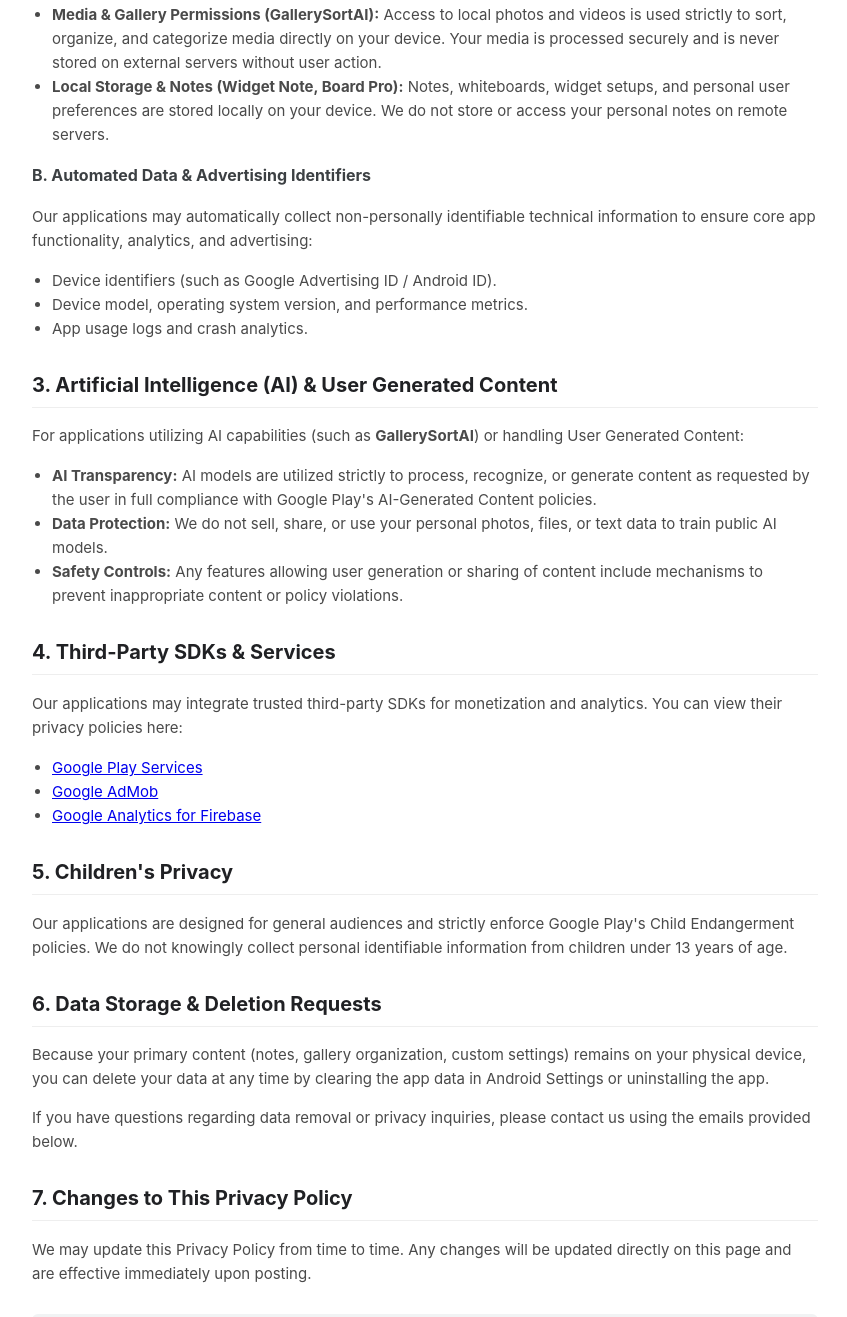
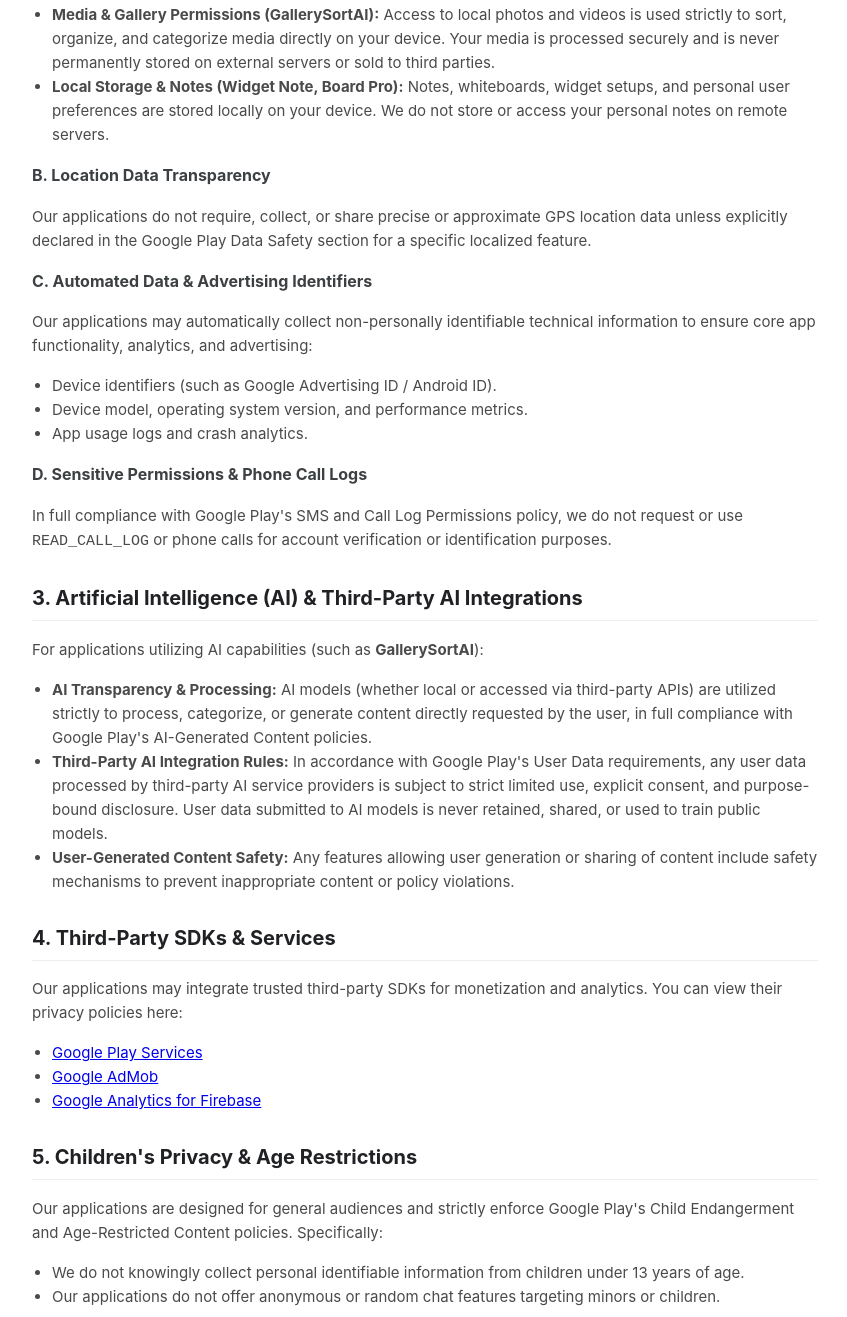
Before and after one commit to AppLabBySunil/privacy-policy, a plain HTML site: page index.html in a window 1280 px wide. Shown: the part 916-2233 px from the top of the page, without its empty margins (215-1062 px from the left). Drawn offline with Linux system fonts and the light colour scheme.

Commit message:
Update index.html

```diff
--- a/index.html
+++ b/index.html
@@ -101,11 +101,14 @@
 
     <h3>A. On-Device & Local Data</h3>
     <ul>
-        <li><strong>Media & Gallery Permissions (GallerySortAI):</strong> Access to local photos and videos is used strictly to sort, organize, and categorize media directly on your device. Your media is processed securely and is never stored on external servers without user action.</li>
+        <li><strong>Media & Gallery Permissions (GallerySortAI):</strong> Access to local photos and videos is used strictly to sort, organize, and categorize media directly on your device. Your media is processed securely and is never permanently stored on external servers or sold to third parties.</li>
         <li><strong>Local Storage & Notes (Widget Note, Board Pro):</strong> Notes, whiteboards, widget setups, and personal user preferences are stored locally on your device. We do not store or access your personal notes on remote servers.</li>
     </ul>
 
-    <h3>B. Automated Data & Advertising Identifiers</h3>
+    <h3>B. Location Data Transparency</h3>
+    <p>Our applications do not require, collect, or share precise or approximate GPS location data unless explicitly declared in the Google Play Data Safety section for a specific localized feature.</p>
+
+    <h3>C. Automated Data & Advertising Identifiers</h3>
     <p>Our applications may automatically collect non-personally identifiable technical information to ensure core app functionality, analytics, and advertising:</p>
     <ul>
         <li>Device identifiers (such as Google Advertising ID / Android ID).</li>
@@ -113,12 +116,15 @@
         <li>App usage logs and crash analytics.</li>
     </ul>
 
-    <h2>3. Artificial Intelligence (AI) & User Generated Content</h2>
-    <p>For applications utilizing AI capabilities (such as <strong>GallerySortAI</strong>) or handling User Generated Content:</p>
+    <h3>D. Sensitive Permissions & Phone Call Logs</h3>
+    <p>In full compliance with Google Play's SMS and Call Log Permissions policy, we do not request or use <code>READ_CALL_LOG</code> or phone calls for account verification or identification purposes.</p>
+
+    <h2>3. Artificial Intelligence (AI) & Third-Party AI Integrations</h2>
+    <p>For applications utilizing AI capabilities (such as <strong>GallerySortAI</strong>):</p>
     <ul>
-        <li><strong>AI Transparency:</strong> AI models are utilized strictly to process, recognize, or generate content as requested by the user in full compliance with Google Play's AI-Generated Content policies.</li>
-        <li><strong>Data Protection:</strong> We do not sell, share, or use your personal photos, files, or text data to train public AI models.</li>
-        <li><strong>Safety Controls:</strong> Any features allowing user generation or sharing of content include mechanisms to prevent inappropriate content or policy violations.</li>
+        <li><strong>AI Transparency & Processing:</strong> AI models (whether local or accessed via third-party APIs) are utilized strictly to process, categorize, or generate content directly requested by the user, in full compliance with Google Play's AI-Generated Content policies.</li>
+        <li><strong>Third-Party AI Integration Rules:</strong> In accordance with Google Play's User Data requirements, any user data processed by third-party AI service providers is subject to strict limited use, explicit consent, and purpose-bound disclosure. User data submitted to AI models is never retained, shared, or used to train public models.</li>
+        <li><strong>User-Generated Content Safety:</strong> Any features allowing user generation or sharing of content include safety mechanisms to prevent inappropriate content or policy violations.</li>
     </ul>
 
     <h2>4. Third-Party SDKs & Services</h2>
@@ -129,15 +135,19 @@
         <li><a href="https://firebase.google.com/support/privacy" target="_blank" rel="noopener">Google Analytics for Firebase</a></li>
     </ul>
 
-    <h2>5. Children's Privacy</h2>
-    <p>Our applications are designed for general audiences and strictly enforce Google Play's Child Endangerment policies. We do not knowingly collect personal identifiable information from children under 13 years of age.</p>
+    <h2>5. Children's Privacy & Age Restrictions</h2>
+    <p>Our applications are designed for general audiences and strictly enforce Google Play's Child Endangerment and Age-Restricted Content policies. Specifically:</p>
+    <ul>
+        <li>We do not knowingly collect personal identifiable information from children under 13 years of age.</li>
+        <li>Our applications do not offer anonymous or random chat features targeting minors or children.</li>
+    </ul>
 
     <h2>6. Data Storage & Deletion Requests</h2>
     <p>Because your primary content (notes, gallery organization, custom settings) remains on your physical device, you can delete your data at any time by clearing the app data in Android Settings or uninstalling the app.</p>
     <p>If you have questions regarding data removal or privacy inquiries, please contact us using the emails provided below.</p>
 
     <h2>7. Changes to This Privacy Policy</h2>
-    <p>We may update this Privacy Policy from time to time. Any changes will be updated directly on this page and are effective immediately upon posting.</p>
+    <p>We may update this Privacy Policy from time to time to maintain compliance with Google Play Developer Policy updates. Any changes will be updated directly on this page and are effective immediately upon posting.</p>
 
     <div class="contact-box">
         <h2>8. Contact Us</h2>
```
